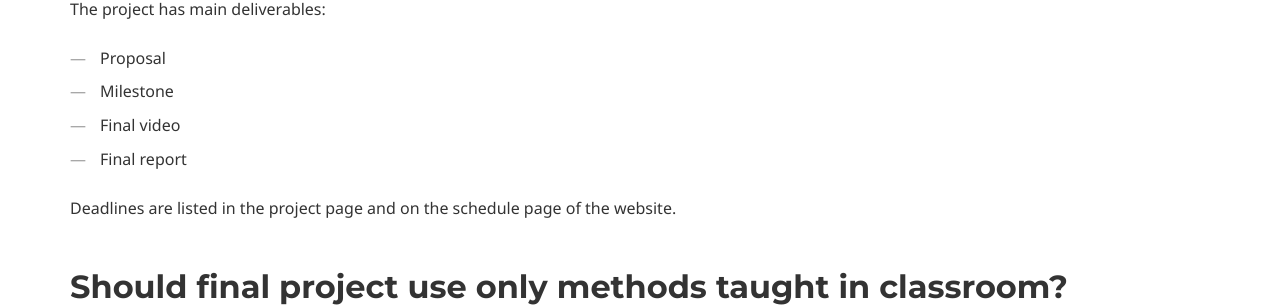
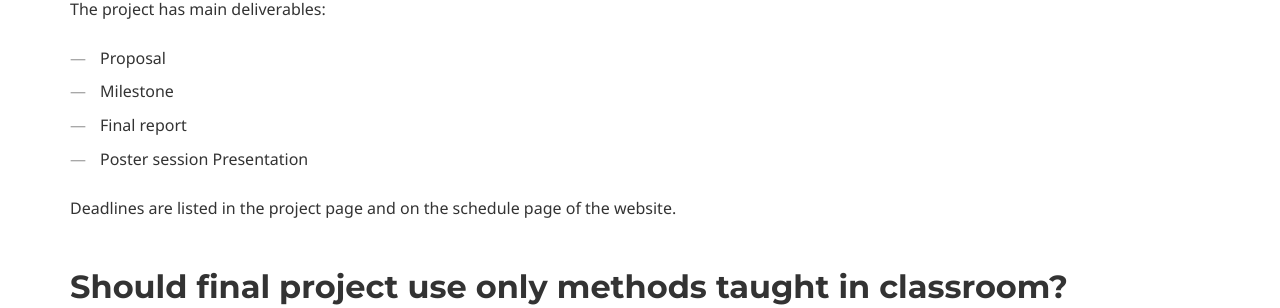
Before and after one commit to cs230-stanford/fall-2024, a Jekyll site: the page built from faq.md, in a window 1280 px wide and 900 px high, scrolled down 1798 px. Shown: the part 146-454 px from the top of the window. Built offline with Jekyll 4.4.1, drawn with Linux system fonts in a browser that asks for light colours.

Commit message:
Update faq.md
Updates to poster session

```diff
--- a/faq.md
+++ b/faq.md
@@ -41,8 +41,8 @@ The final project grade will incorporate the following components:
 The project has main deliverables:
  * Proposal
  * Milestone
- * Final video
  * Final report
+ * Poster session Presentation
 
 Deadlines are listed in the project page and on the schedule page of the website.
 
```
